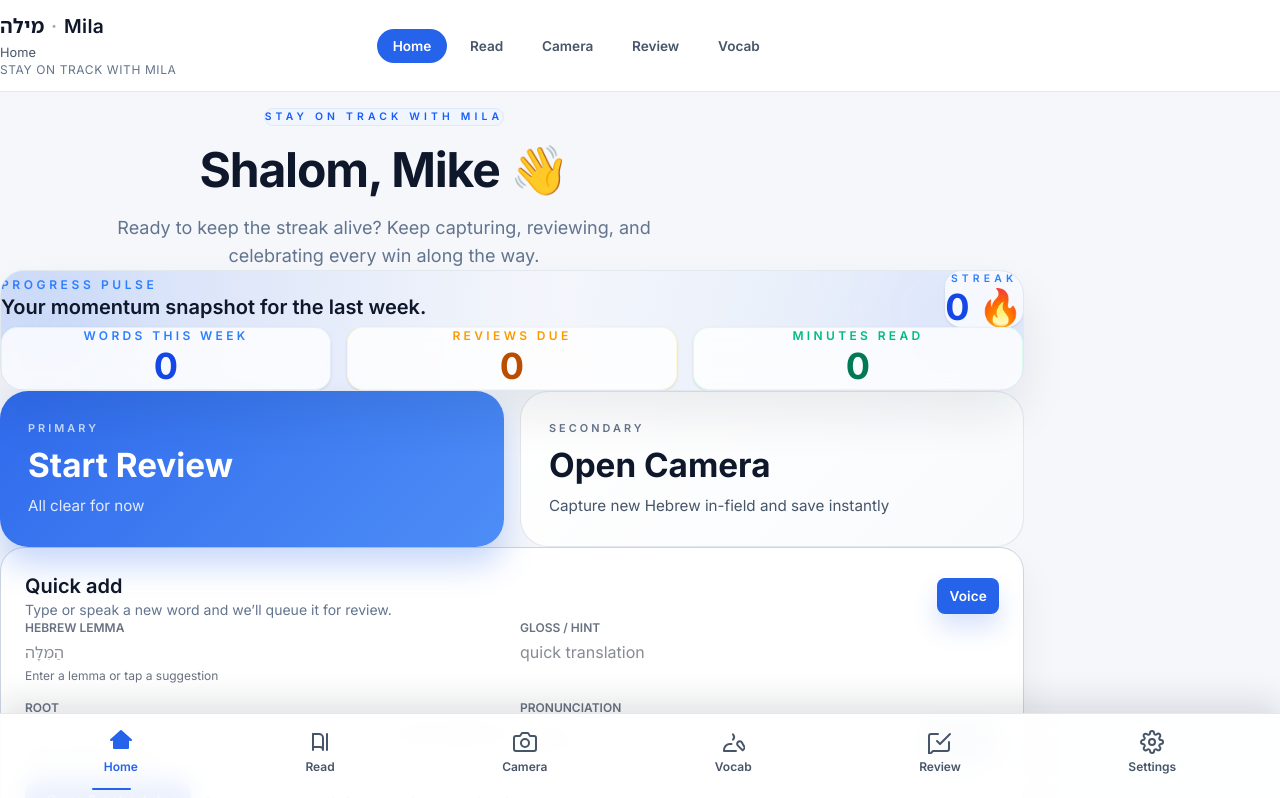
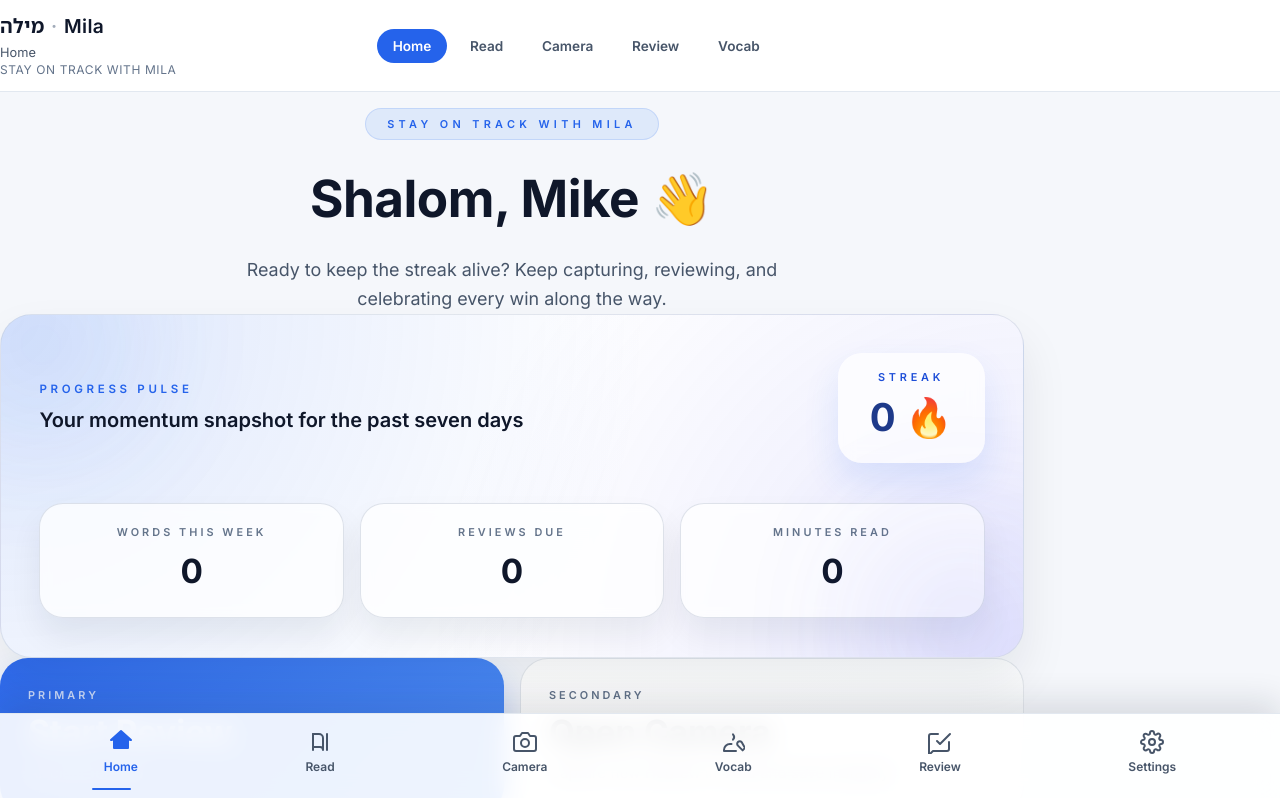
Before and after one commit to michaperki/mila, a React (Vite) app in the folder apps/web/: page / in a window 1280 px wide. Shown: the top 798 px of the page. Built offline with nearby package versions, Linux system fonts and the light colour scheme.

Commit message:
style: introduce home hero and progress pulse themes

```diff
--- a/apps/web/src/app.css
+++ b/apps/web/src/app.css
@@ -332,6 +332,179 @@ a:focus-visible,
 
 .cta-card--secondary .cta-card__support {
   color: var(--text-light-color);
+}
+
+.home-hero {
+  display: flex;
+  flex-direction: column;
+  align-items: center;
+  gap: 1.25rem;
+  text-align: center;
+  margin: 0 auto;
+  max-width: 48rem;
+}
+
+.home-hero__eyebrow {
+  display: inline-flex;
+  align-items: center;
+  gap: 0.5rem;
+  border-radius: 999px;
+  border: 1px solid rgba(37, 99, 235, 0.15);
+  background-color: rgba(59, 130, 246, 0.12);
+  padding: 0.4rem 1.3rem;
+  font-size: 0.68rem;
+  font-weight: 600;
+  text-transform: uppercase;
+  letter-spacing: 0.4em;
+  color: #2563eb;
+}
+
+.home-hero__title {
+  font-size: clamp(2.5rem, 4vw, 3.25rem);
+  font-weight: 700;
+  letter-spacing: -0.01em;
+  color: #0f172a;
+}
+
+.home-hero__support {
+  max-width: 36rem;
+  font-size: clamp(1rem, 1.4vw, 1.15rem);
+  color: #475569;
+  line-height: 1.6;
+}
+
+.progress-pulse {
+  position: relative;
+  border-radius: 2rem;
+  border: 1px solid rgba(148, 163, 184, 0.25);
+  background: radial-gradient(circle at top left, rgba(37, 99, 235, 0.16), transparent 60%),
+    radial-gradient(circle at bottom right, rgba(99, 102, 241, 0.15), transparent 55%),
+    #ffffff;
+  padding: clamp(1.75rem, 3vw, 2.5rem);
+  box-shadow: 0 24px 48px rgba(15, 23, 42, 0.08);
+  overflow: hidden;
+}
+
+.progress-pulse::after,
+.progress-pulse::before {
+  content: '';
+  position: absolute;
+  border-radius: 999px;
+  filter: blur(80px);
+  opacity: 0.7;
+}
+
+.progress-pulse::before {
+  top: -40px;
+  left: -30px;
+  width: 140px;
+  height: 140px;
+  background: rgba(59, 130, 246, 0.35);
+}
+
+.progress-pulse::after {
+  bottom: -50px;
+  right: -20px;
+  width: 160px;
+  height: 160px;
+  background: rgba(99, 102, 241, 0.3);
+}
+
+.progress-pulse__inner {
+  position: relative;
+  display: flex;
+  flex-direction: column;
+  gap: 1.5rem;
+  align-items: center;
+  text-align: center;
+}
+
+@media (min-width: 640px) {
+  .progress-pulse__inner {
+    flex-direction: row;
+    justify-content: space-between;
+    text-align: left;
+  }
+}
+
+.progress-pulse__title {
+  text-transform: uppercase;
+  letter-spacing: 0.32em;
+  font-size: 0.72rem;
+  color: #2563eb;
+  font-weight: 600;
+}
+
+.progress-pulse__subtitle {
+  margin-top: 0.4rem;
+  font-size: clamp(1rem, 1.6vw, 1.25rem);
+  font-weight: 600;
+  color: #0f172a;
+}
+
+.progress-pulse__streak {
+  border-radius: 1.5rem;
+  background: rgba(255, 255, 255, 0.7);
+  padding: 1rem 2rem;
+  box-shadow: 0 18px 36px rgba(37, 99, 235, 0.12);
+  text-align: center;
+  backdrop-filter: blur(8px);
+}
+
+.progress-pulse__streak-label {
+  text-transform: uppercase;
+  letter-spacing: 0.35em;
+  font-size: 0.68rem;
+  font-weight: 600;
+  color: #1d4ed8;
+}
+
+.progress-pulse__streak-value {
+  margin-top: 0.25rem;
+  font-size: clamp(2.2rem, 3vw, 2.7rem);
+  font-weight: 800;
+  color: #1e3a8a;
+}
+
+.progress-pulse__metrics {
+  position: relative;
+  margin-top: 2rem;
+  display: grid;
+  gap: 1rem;
+}
+
+@media (min-width: 640px) {
+  .progress-pulse__metrics {
+    margin-top: 2.5rem;
+    grid-template-columns: repeat(3, minmax(0, 1fr));
+  }
+}
+
+.progress-pulse__metric {
+  border-radius: 1.5rem;
+  background: rgba(255, 255, 255, 0.75);
+  border: 1px solid rgba(148, 163, 184, 0.3);
+  padding: 1.25rem 1.5rem;
+  text-align: center;
+  box-shadow: 0 18px 32px rgba(15, 23, 42, 0.07);
+  backdrop-filter: blur(6px);
+}
+
+.progress-pulse__metric label {
+  display: block;
+  text-transform: uppercase;
+  letter-spacing: 0.28em;
+  font-size: 0.68rem;
+  font-weight: 600;
+  color: #64748b;
+}
+
+.progress-pulse__metric strong {
+  display: block;
+  margin-top: 0.45rem;
+  font-size: clamp(2rem, 2.6vw, 2.35rem);
+  font-weight: 700;
+  color: #0f172a;
 }
 
 .icon-btn {
--- a/apps/web/src/routes/Home.tsx
+++ b/apps/web/src/routes/Home.tsx
@@ -291,46 +291,38 @@ function Home() {
     <>
       <TopNavBar current="home" title="Home" subtitle="Stay on track with Mila" />
       <main className="mx-auto w-full max-w-4xl px-4 pb-28 pt-8 space-y-8 sm:px-6 lg:max-w-5xl">
-        <header className="mx-auto flex max-w-3xl flex-col items-center gap-5 text-center">
-          <span className="inline-flex items-center gap-2 rounded-full border border-blue-100 bg-blue-50/70 px-4 py-1 text-[0.65rem] font-semibold uppercase tracking-[0.4em] text-blue-600">
-            Stay on track with Mila
-          </span>
-          <h1 className="text-4xl font-bold tracking-tight text-slate-900 sm:text-5xl">
-            Shalom, {displayName} 👋
-          </h1>
-          <p className="max-w-xl text-base text-slate-500 sm:text-lg">
+        <header className="home-hero">
+          <span className="home-hero__eyebrow">Stay on track with Mila</span>
+          <h1 className="home-hero__title">Shalom, {displayName} 👋</h1>
+          <p className="home-hero__support">
             Ready to keep the streak alive? Keep capturing, reviewing, and celebrating every win along the way.
           </p>
         </header>
 
-        <section className="relative overflow-hidden rounded-3xl border border-slate-200 bg-[radial-gradient(circle_at_top_left,rgba(37,99,235,0.18),transparent_55%),radial-gradient(circle_at_bottom_right,rgba(59,130,246,0.12),transparent_50%)] p-6 text-center shadow-soft sm:p-8">
-          <div className="absolute inset-0 pointer-events-none">
-            <div className="absolute left-4 top-4 h-24 w-24 rounded-full bg-blue-500/10 blur-2xl" />
-            <div className="absolute right-6 bottom-6 h-28 w-28 rounded-full bg-indigo-500/10 blur-3xl" />
-          </div>
-          <div className="relative flex flex-col items-center gap-6 sm:flex-row sm:items-center sm:justify-between sm:text-left">
+        <section className="progress-pulse">
+          <div className="progress-pulse__inner">
             <div className="space-y-2 text-center sm:text-left">
-              <p className="text-xs font-semibold uppercase tracking-[0.3em] text-blue-500">Progress pulse</p>
-              <p className="text-lg font-semibold text-slate-900 sm:text-xl">Your momentum snapshot for the last week.</p>
+              <p className="progress-pulse__title">Progress pulse</p>
+              <p className="progress-pulse__subtitle">Your momentum snapshot for the past seven days</p>
             </div>
-            <div className="rounded-2xl bg-white/70 px-6 py-4 text-center shadow-sm backdrop-blur">
-              <p className="text-[0.65rem] font-semibold uppercase tracking-[0.4em] text-blue-500">Streak</p>
-              <p className="text-3xl font-extrabold text-blue-700 sm:text-4xl">{streak} 🔥</p>
+            <div className="progress-pulse__streak">
+              <p className="progress-pulse__streak-label">Streak</p>
+              <p className="progress-pulse__streak-value">{streak} 🔥</p>
             </div>
           </div>
 
-          <div className="relative mt-8 grid gap-4 sm:grid-cols-3">
-            <div className="rounded-2xl border border-blue-100/70 bg-white/80 p-5 text-center shadow-sm backdrop-blur">
-              <p className="text-xs font-semibold uppercase tracking-[0.28em] text-blue-500">Words this week</p>
-              <p className="mt-3 text-3xl font-bold leading-tight text-blue-700 sm:text-[2.25rem]">{wordsThisWeek}</p>
+          <div className="progress-pulse__metrics">
+            <div className="progress-pulse__metric">
+              <label>Words this week</label>
+              <strong>{wordsThisWeek}</strong>
             </div>
-            <div className="rounded-2xl border border-amber-100/70 bg-white/80 p-5 text-center shadow-sm backdrop-blur">
-              <p className="text-xs font-semibold uppercase tracking-[0.28em] text-amber-500">Reviews due</p>
-              <p className="mt-3 text-3xl font-bold leading-tight text-amber-700 sm:text-[2.25rem]">{reviewsDue}</p>
+            <div className="progress-pulse__metric">
+              <label>Reviews due</label>
+              <strong>{reviewsDue}</strong>
             </div>
-            <div className="rounded-2xl border border-emerald-100/70 bg-white/80 p-5 text-center shadow-sm backdrop-blur">
-              <p className="text-xs font-semibold uppercase tracking-[0.28em] text-emerald-500">Minutes read</p>
-              <p className="mt-3 text-3xl font-bold leading-tight text-emerald-700 sm:text-[2.25rem]">{readingMinutes}</p>
+            <div className="progress-pulse__metric">
+              <label>Minutes read</label>
+              <strong>{readingMinutes}</strong>
             </div>
           </div>
         </section>
```
